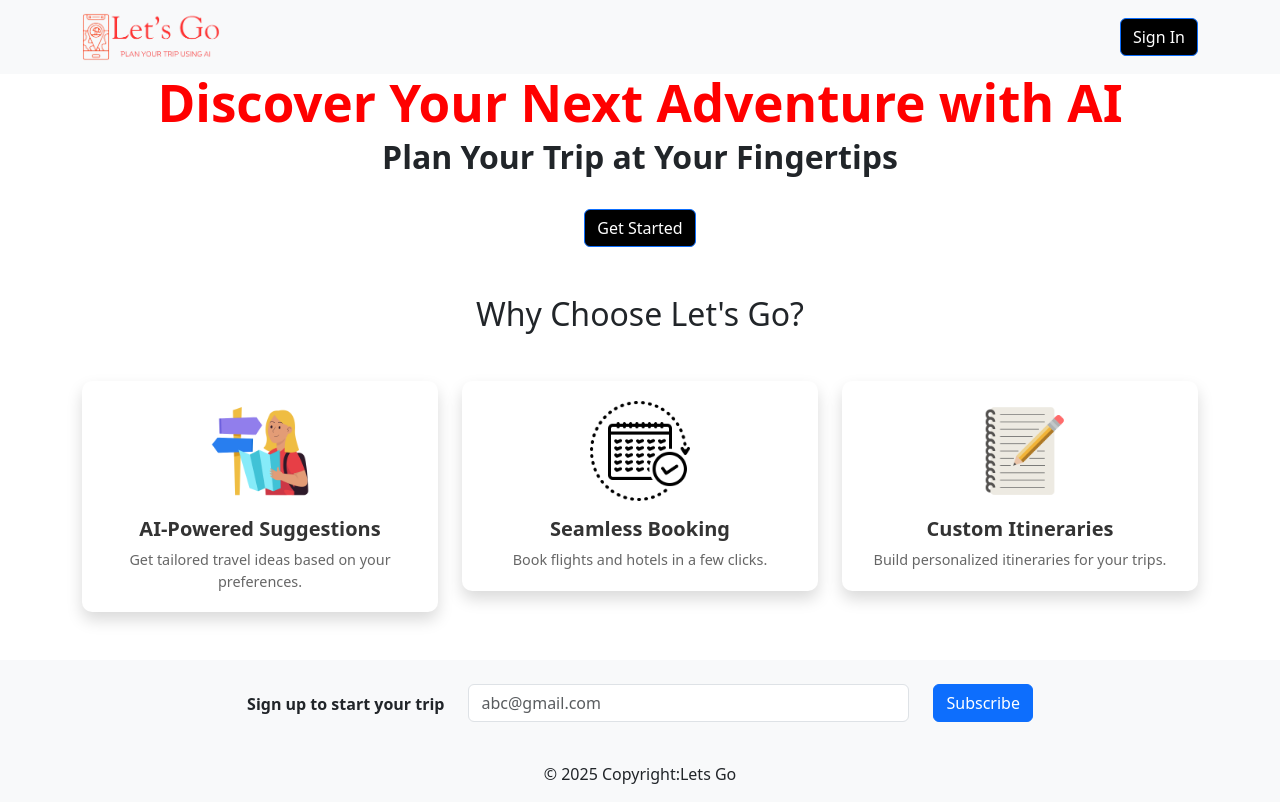
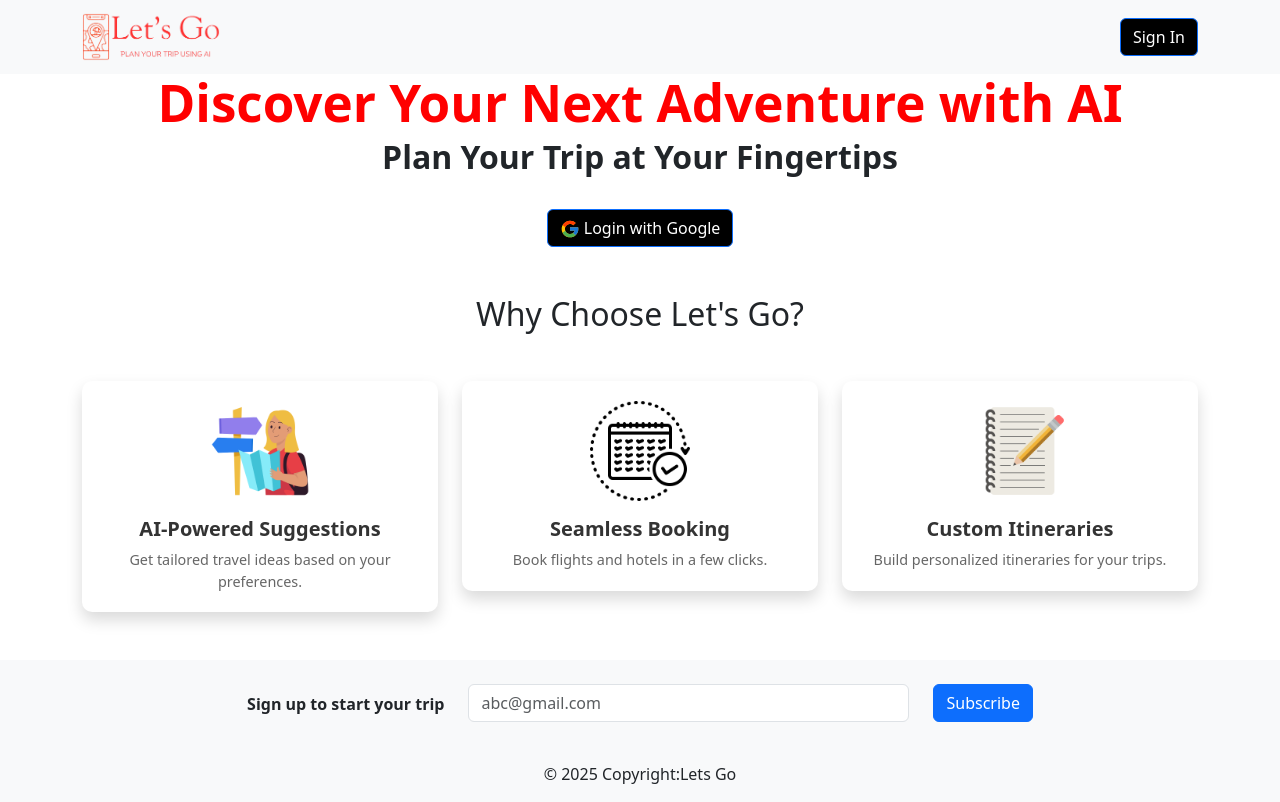
Before and after one commit to K-Sanjay-Kumar/Lets-Go, a React (Vite) app in the folder lets-go/: page / in a window 1280 px wide. Built offline with nearby package versions, Linux system fonts and the light colour scheme.

Commit message:
branch sanjay

```diff
--- a/lets-go/index.html
+++ b/lets-go/index.html
@@ -2,7 +2,7 @@
 <html lang="en">
   <head>
     <meta charset="UTF-8" />
-    <link rel="icon" type="image/svg+xml" href="/vite.svg" />
+    <link rel="icon" type="image/svg+xml" href="./src/assets/logo_2.png" />
     <link
   rel="stylesheet"
   href="https://cdn.jsdelivr.net/npm/bootstrap@5.3.3/dist/css/bootstrap.min.css"
@@ -10,7 +10,7 @@
   crossorigin="anonymous"
 />
     <meta name="viewport" content="width=device-width, initial-scale=1.0" />
-    <title>Vite + React</title>
+    <title>Let's Go: Plan Your Trip Using AI</title>
   </head>
   <body>
     <div id="root"></div>
--- a/lets-go/src/App.jsx
+++ b/lets-go/src/App.jsx
@@ -4,6 +4,7 @@ import Button from 'react-bootstrap/Button';
 import icon1 from './assets/images/ai-suggest.png';
 import icon2 from './assets/images/booking.png';
 import icon3 from './assets/images/notebook.png';
+import { FcGoogle } from "react-icons/fc";
 import './App.css';
 
 import { googleLogout, useGoogleLogin } from '@react-oauth/google';
@@ -35,21 +36,21 @@ function App() {
 
   const handleButtonClick = () => {
     if (user) {
-      // If user data exists, redirect to /Generate-trip
       navigate('/Genrate-Trip');
     } else {
-      // If user data doesn't exist, execute login
       login();
     }
   };
 
   return (
     <>
-      {/* Hero Section */}
+       {/* Hero Section  */}
       <div className="hero-section text-center">
         <h1 className="heading-title">Discover Your Next Adventure with AI</h1>
         <h2 className="heading-subtitle">Plan Your Trip at Your Fingertips</h2>
-        <Button className="btn mt-4 bg-black" onClick={handleButtonClick}>Get Started</Button>
+        <Button className="btn mt-4 bg-black" onClick={handleButtonClick}>
+          {user ? 'Get Started' : <><FcGoogle className="login-google-icon"/> Login with Google</>}
+        </Button>
       </div>
 
       {/* Features Section */}
```
